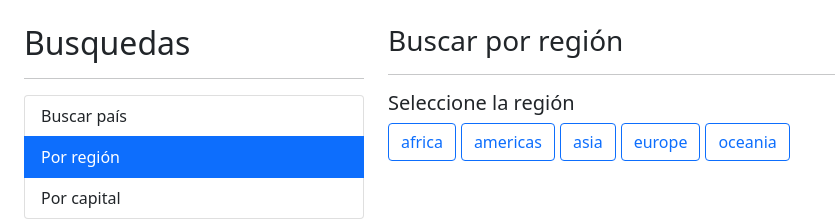
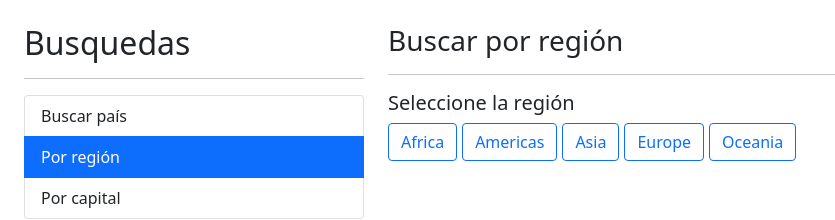
Before and after one commit to Xelacnnister/03-paisesApp, an Angular app: page /region in a window 1280 px wide. Shown: the top 220 px of the page, without its empty margins (0-835 px from the left). Built offline with nearby package versions, Linux system fonts and the light colour scheme.

Commit message:
Clases de CSS condicionales

```diff
--- a/src/app/pais/pages/por-region/por-region.component.html
+++ b/src/app/pais/pages/por-region/por-region.component.html
@@ -15,9 +15,9 @@
 
 
         <button *ngFor="let region of regiones"
-                class="btn btn-outline-primary mr-5"
-                (click)="activarRegion( region )"> <!--Recibimos el termino región generado por el propio ngFor-->
-            {{ region }}
+                [class]="getClaseCSS( region )"
+                (click)="activarRegion( region )"> <!--Recibimos el termino region generado por el propio ngFor--><!--En [class]="" llamamos el método getClaseCSS() y éste recibe region como param-->
+            {{ region | titlecase }}
         </button>
     </div>
 </div>
--- a/src/app/pais/pages/por-region/por-region.component.ts
+++ b/src/app/pais/pages/por-region/por-region.component.ts
@@ -13,6 +13,12 @@ export class PorRegionComponent {
 
   constructor() { }
 
+  getClaseCSS( region: string): string {
+    return (region === this.regionActiva) //usamos un ternario que hace lo siguiente: Si la región es igual a la region activa,
+              ? 'btn btn-primary mr-5' //entonces(?) aplicalas clases ('btn btn-primary mr-5'),
+              : 'btn btn-outline-primary mr-5'; //else (:) aplica las clases ('btn btn-outline-primary mr-5')
+  }
+
   activarRegion( region: string){
     this.regionActiva = region;
 
```
